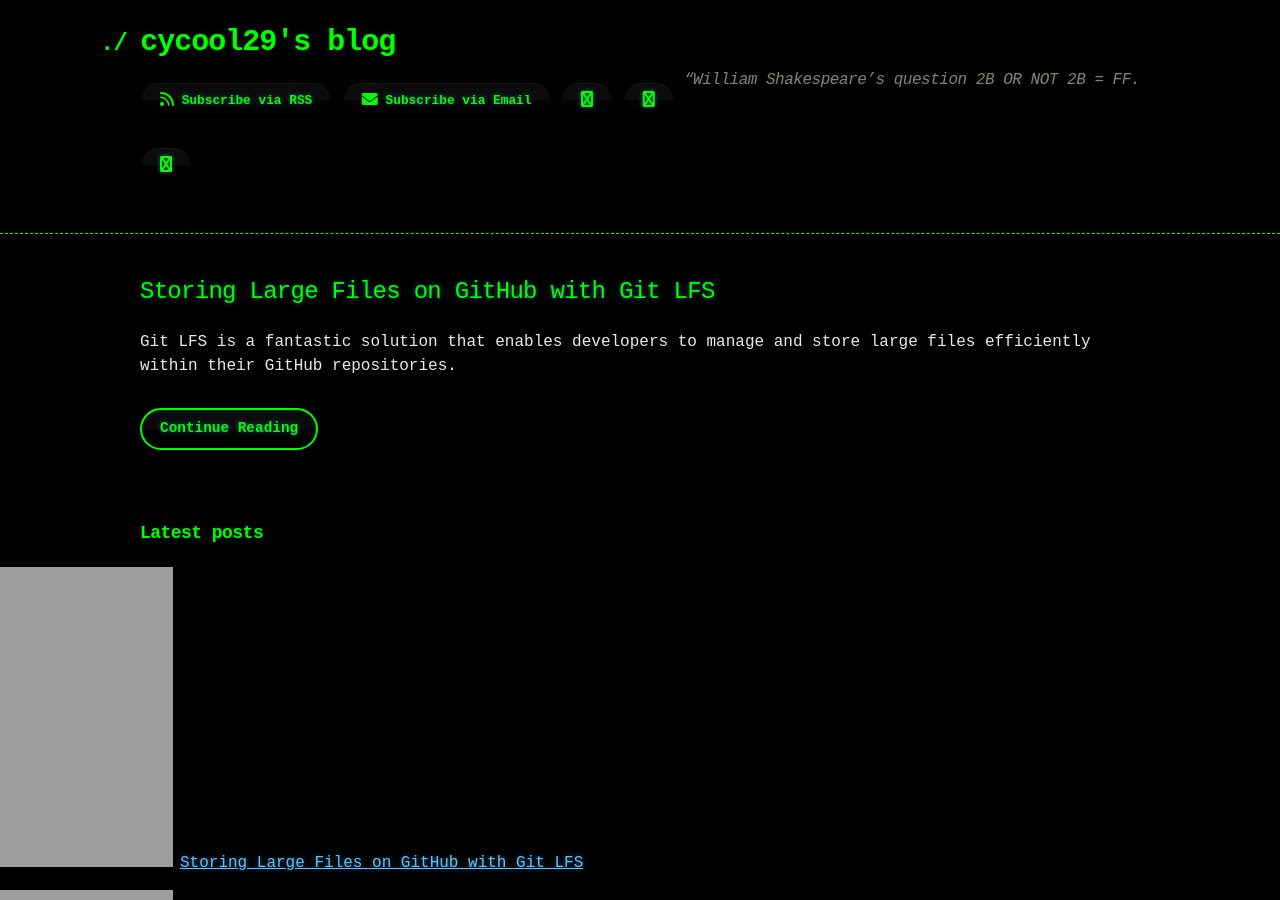
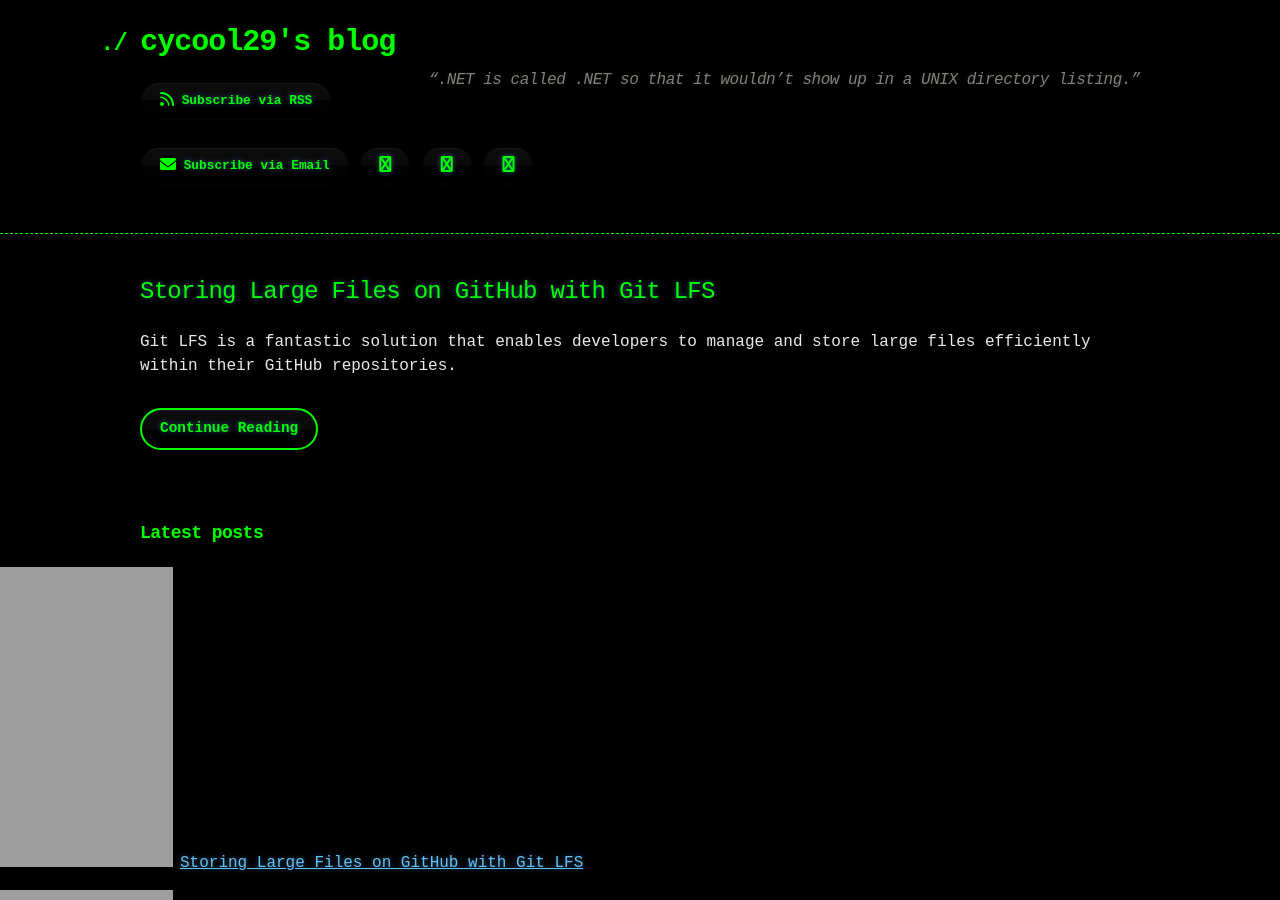
Before and after one commit to cycool29/cycool29.github.io, a Jekyll site: the page built from index.md, in a window 1280 px wide and 900 px high. Built offline with Jekyll 4.4.1, drawn with Linux system fonts in a browser that asks for light colours; a style sheet for code colours, icons or effects is not loaded.

Commit message:
Update quotes

```diff
--- a/_config.yml
+++ b/_config.yml
@@ -1,5 +1,5 @@
 title: cycool29's blog
-description: "“William Shakespeare’s question 2B OR NOT 2B = FF. "
+description: "“.NET is called .NET so that it wouldn’t show up in a UNIX directory listing.” "
 bio: A high school student. Intermediate in Python, Git, Bash. Learning JavaScript. He/Him. "
 author: cycool29
 url: https://cycool29.github.io
```
